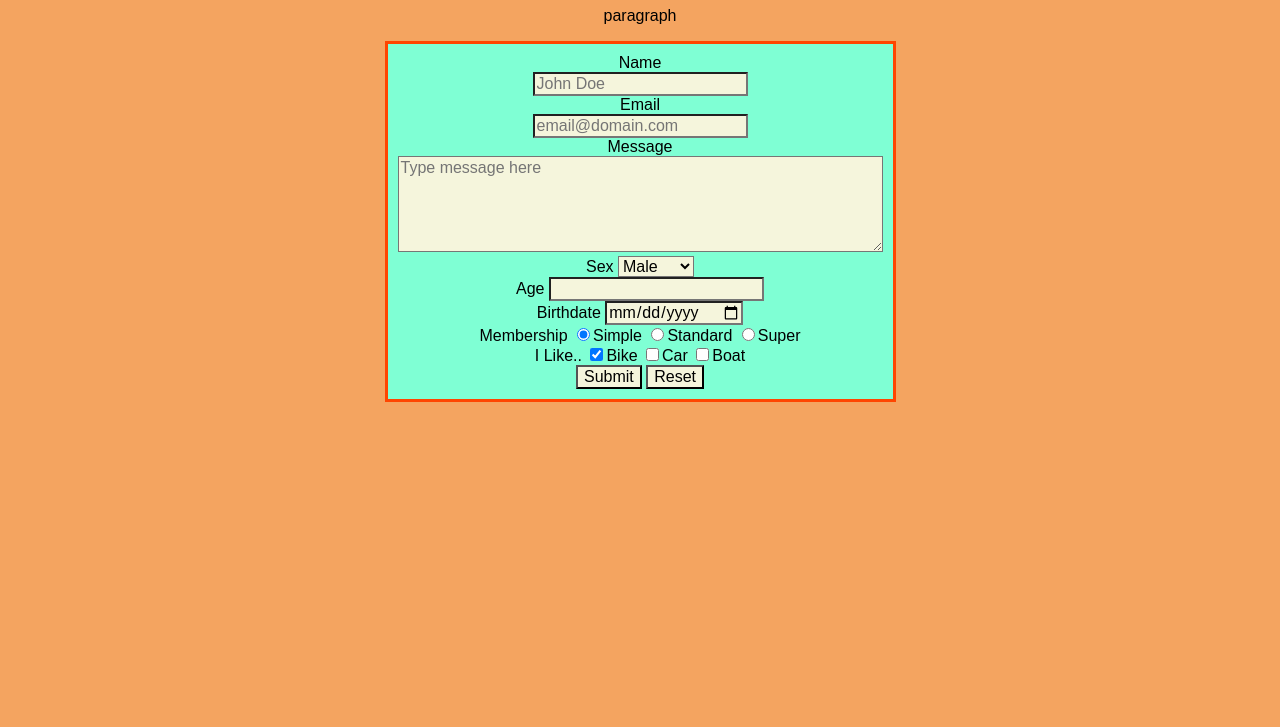
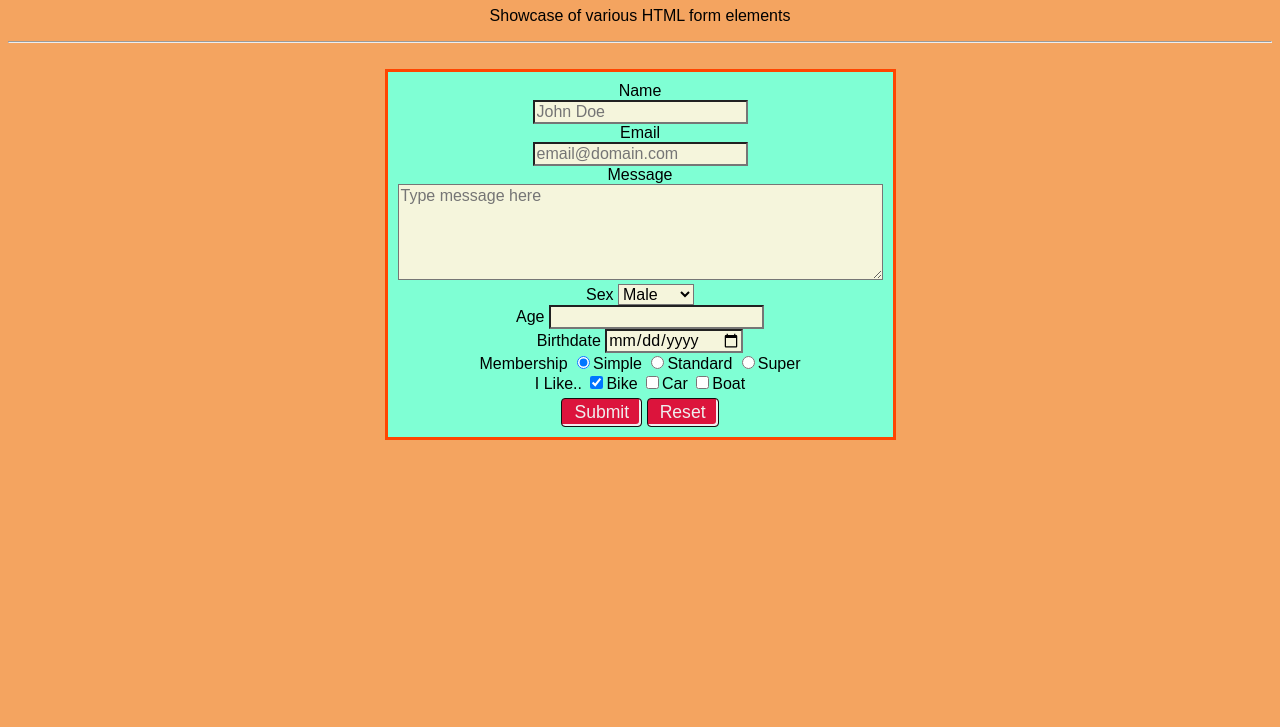
Before and after one commit to ceigyx/htmlcss, a website built with webpack: page public/index.html in a window 1280 px wide. Shown: the part 73-800 px from the top of the page. Built offline with nearby package versions, Linux system fonts and the light colour scheme.

Commit message:
Changed title to reflect content, adjusted button style per state

```diff
--- a/public/assets/css/index.css
+++ b/public/assets/css/index.css
@@ -22,3 +22,26 @@ form, form *{
 textarea, input, select, button{
   background-color: beige;
 }
+
+.btn {
+  background-color: crimson;
+  color: #efefef;
+  border: #0f0f0f solid 1px;
+  border-radius: 4px;
+  font-size: 1.1em;
+  box-shadow: inset -2px -2px;
+  margin-top: 5px;
+  padding: 3px 12px;
+}
+
+.btn:active {
+  background-color: #efefef;
+  color: black;
+  box-shadow: inset 2px 2px;
+}
+
+.btn:focus {
+  text-decoration: none;
+  border: solid #efefef 4px;
+  box-shadow: inset -2px -2px black;
+}
--- a/public/index.html
+++ b/public/index.html
@@ -10,9 +10,9 @@
     <link type="text/css" href="./assets/css/index.css" rel="stylesheet" />
   </head>
   <body>
-    <h1>Basic HTML structure</h1>
-    <p>paragraph</p>
-
+    <h1>Basic Form structure</h1>
+    <p>Showcase of various HTML form elements</p>
+    <hr><br>
     <form>
       <div>
         <label for="name">Name</label><br />
@@ -87,8 +87,8 @@
         <input type="checkbox" name="likes" id="likes" value="boat" />Boat
       </div>
       <!-- <input type="submit" value="Submit"> -->
-      <button type="submit">Submit</button>
-      <button type="reset">Reset</button>
+      <button class="btn" type="submit">Submit</button>
+      <button class="btn" type="reset">Reset</button>
     </form>
   </body>
 </html>
```
